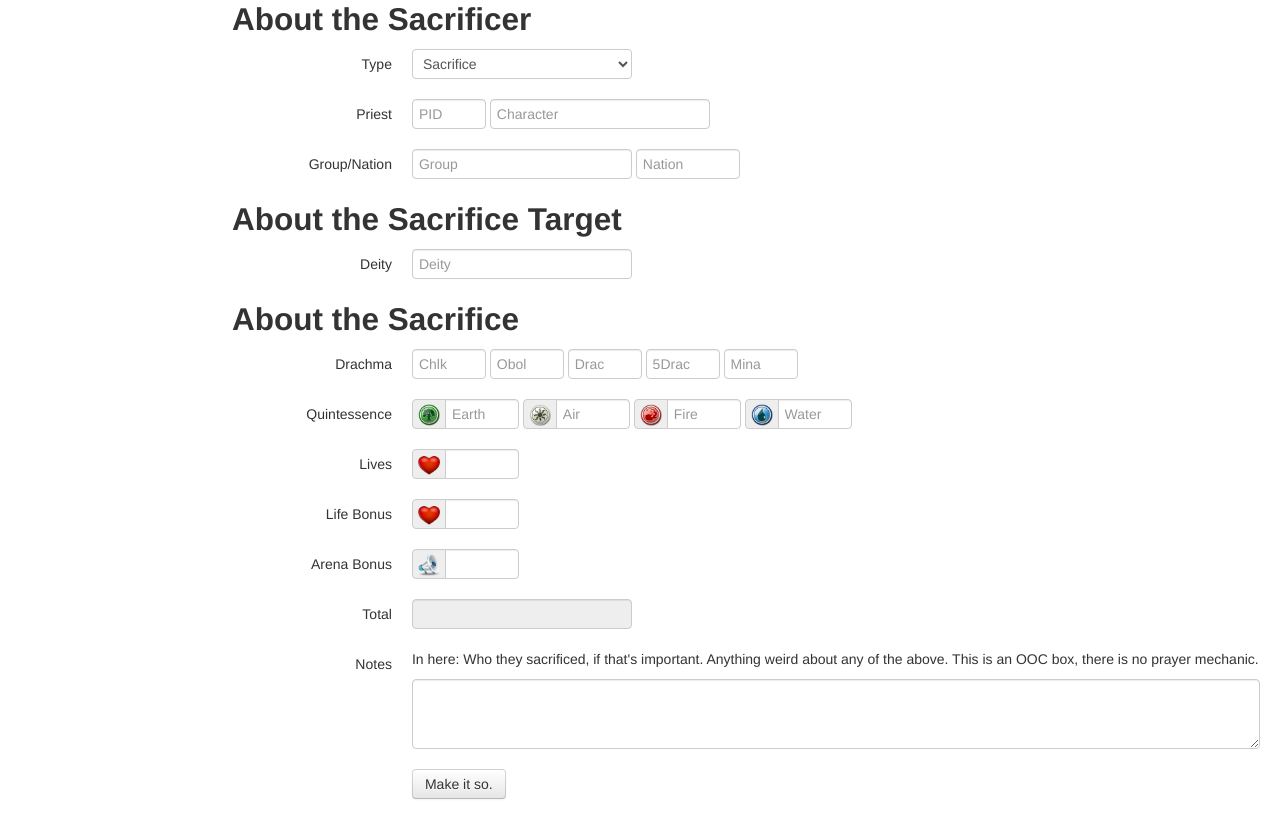
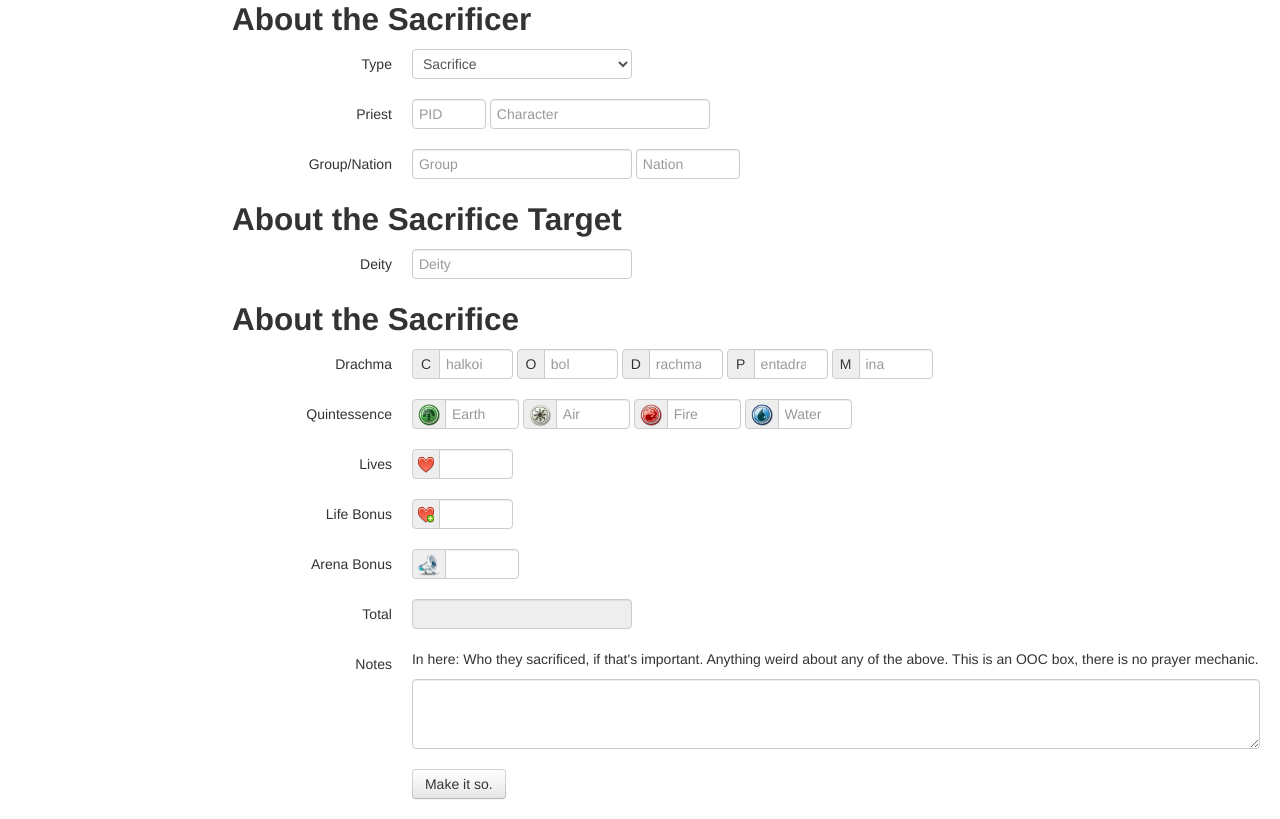
Before and after one commit to aquarion/Mimir, a PHP site: template views/altar/add.php in a window 1280 px wide. Shown: the part 131-950 px from the top of the page. Run offline with PHP 8.4, Linux system fonts and the light colour scheme; the template is opened without the code that fills it, so the values that code supplies are empty; some libraries are stand-ins or nearby versions.

Commit message:
Modifying the icons on planet Kudos

```diff
--- a/views/altar/add.php
+++ b/views/altar/add.php
@@ -30,7 +30,7 @@
         <div class="control-group">
           <label class="control-label" for="inputPriest">Priest</label>
           <div class="controls">
-            <input type="number" class="input-mini" id="inputPID" name="priest_id" placeholder="PID" length="4">
+            <input type="number" class="input-mini" id="inputPID" name="priest_id" placeholder="PID" length="4" min="0">
             <input type="text" id="inputCharacter" placeholder="Character" name="priest_name">
           </div>
         </div>
@@ -60,12 +60,30 @@
         <div class="control-group">
           <label class="control-label" for="inputDrachma">Drachma</label>
           <div class="controls">
+            <div class="input-prepend">
+                <span class="add-on kudos">C</span>
+            <input type="number" class="input-mini kudossrc" data-value="0.05" id="chalkoi" placeholder="halkoi" name="chalkoi" min="0">
+            </div>
+            <div class="input-prepend">
+                <span class="add-on kudos">O</span>
+                <input type="number" class="input-mini kudossrc" data-value="0.25" id="obol" placeholder="bol" name="obol" min="0">
+            </div>
+            <div class="input-prepend">
+                <span class="add-on kudos">D</span>
+                <input type="number" class="input-mini kudossrc" data-value="1" id="drachma" placeholder="rachma" name="drachma" min="0">
+            </div>
+            <div class="input-prepend">
+                <span class="add-on kudos">P</span>
+                <input type="number" class="input-mini kudossrc" data-value="5" id="pentadrachma" placeholder="entadrac" name="pentadrachma" min="0">
+            </div>
+            <div class="input-prepend">
+                <span class="add-on kudos">M</span>
+                <input type="number" class="input-mini kudossrc" data-value="20" id="Mina" placeholder="ina" name="mina" min="0">
+            </div>
 
-            <input type="number" class="input-mini kudossrc" data-value="0.05" id="chalkoi" placeholder="Chlk" name="chalkoi">
-            <input type="number" class="input-mini kudossrc" data-value="0.25" id="obol" placeholder="Obol" name="obol">
-            <input type="number" class="input-mini kudossrc" data-value="1" id="drachma" placeholder="Drac" name="drachma">
-            <input type="number" class="input-mini kudossrc" data-value="5" id="pentadrachma" placeholder="5Drac" name="pentadrachma">
-            <input type="number" class="input-mini kudossrc" data-value="20" id="Mina" placeholder="Mina" name="mina">
+
+
+
 
           </div>
         </div>
@@ -75,19 +93,19 @@
 
             <div class="input-prepend">
             <span class="add-on kudos"><img src="/assets/home/img/elements/Green.png" width="22px"></span>
-            <input type="number" class="input-mini kudossrc" data-value="5" id="earth" placeholder="Earth" name="quin_earth">
+            <input type="number" class="input-mini kudossrc" data-value="5" id="earth" placeholder="Earth" name="quin_earth" min="0">
             </div>
             <div class="input-prepend">
             <span class="add-on"><img src="/assets/home/img/elements/White.png" width="22px"></span>
-            <input type="number" class="input-mini kudossrc" data-value="5" id="air" placeholder="Air" name="quin_air">
+            <input type="number" class="input-mini kudossrc" data-value="5" id="air" placeholder="Air" name="quin_air" min="0">
             </div>
             <div class="input-prepend">
             <span class="add-on"><img src="/assets/home/img/elements/Red.png" width="22px"></span>
-            <input type="number" class="input-mini kudossrc" data-value="5" id="fire" placeholder="Fire" name="quin_fire">
+            <input type="number" class="input-mini kudossrc" data-value="5" id="fire" placeholder="Fire" name="quin_fire" min="0">
             </div>
             <div class="input-prepend">
             <span class="add-on"><img src="/assets/home/img/elements/Blue.png" width="22px"></span>
-            <input type="number" class="input-mini kudossrc" data-value="5" id="water" placeholder="Water" name="quin_water">
+            <input type="number" class="input-mini kudossrc" data-value="5" id="water" placeholder="Water" name="quin_water" min="0">
             </div>
 
           </div>
@@ -98,7 +116,7 @@
           <div class="controls">
 
             <div class="input-prepend">
-            <span class="add-on"><img src="/assets/home/img/heart-icon.png" width="22px"></span>
+            <span class="add-on"><img src="/assets/home/img/fatcow-icons/heart.png"></span>
             <input type="number" class="input-mini" id="lives" data-value="10" placeholder="" name="lives">
             </div>
           </div>
@@ -108,7 +126,7 @@
           <div class="controls">
 
             <div class="input-prepend">
-            <span class="add-on"><img src="/assets/home/img/heart-icon.png" width="22px"></span>
+            <span class="add-on"><img src="/assets/home/img/fatcow-icons/heart_add.png"></span>
             <input type="number" class="input-mini kudossrc" data-value="1" id="life_bonus" placeholder="" name="life_bonus">
             </div>
           </div>
```
Also changed, not shown: htdocs/assets/home/img/fatcow-icons/coin_single_cooper.png (added), htdocs/assets/home/img/fatcow-icons/coin_single_gold.png (added), htdocs/assets/home/img/fatcow-icons/coin_single_silver.png (added), htdocs/assets/home/img/fatcow-icons/coin_stack_gold.png (added), htdocs/assets/home/img/fatcow-icons/coins.png (added), htdocs/assets/home/img/fatcow-icons/heart.png (added), htdocs/assets/home/img/fatcow-icons/heart_add.png (added), htdocs/assets/home/img/fatcow-icons/heart_break.png (added), htdocs/assets/home/img/fatcow-icons/heart_delete.png (added), htdocs/assets/home/img/fatcow-icons/heart_empty.png (added), htdocs/assets/home/img/fatcow-icons/heart_half.png (added), htdocs/assets/home/img/heart-icon.png (deleted).
